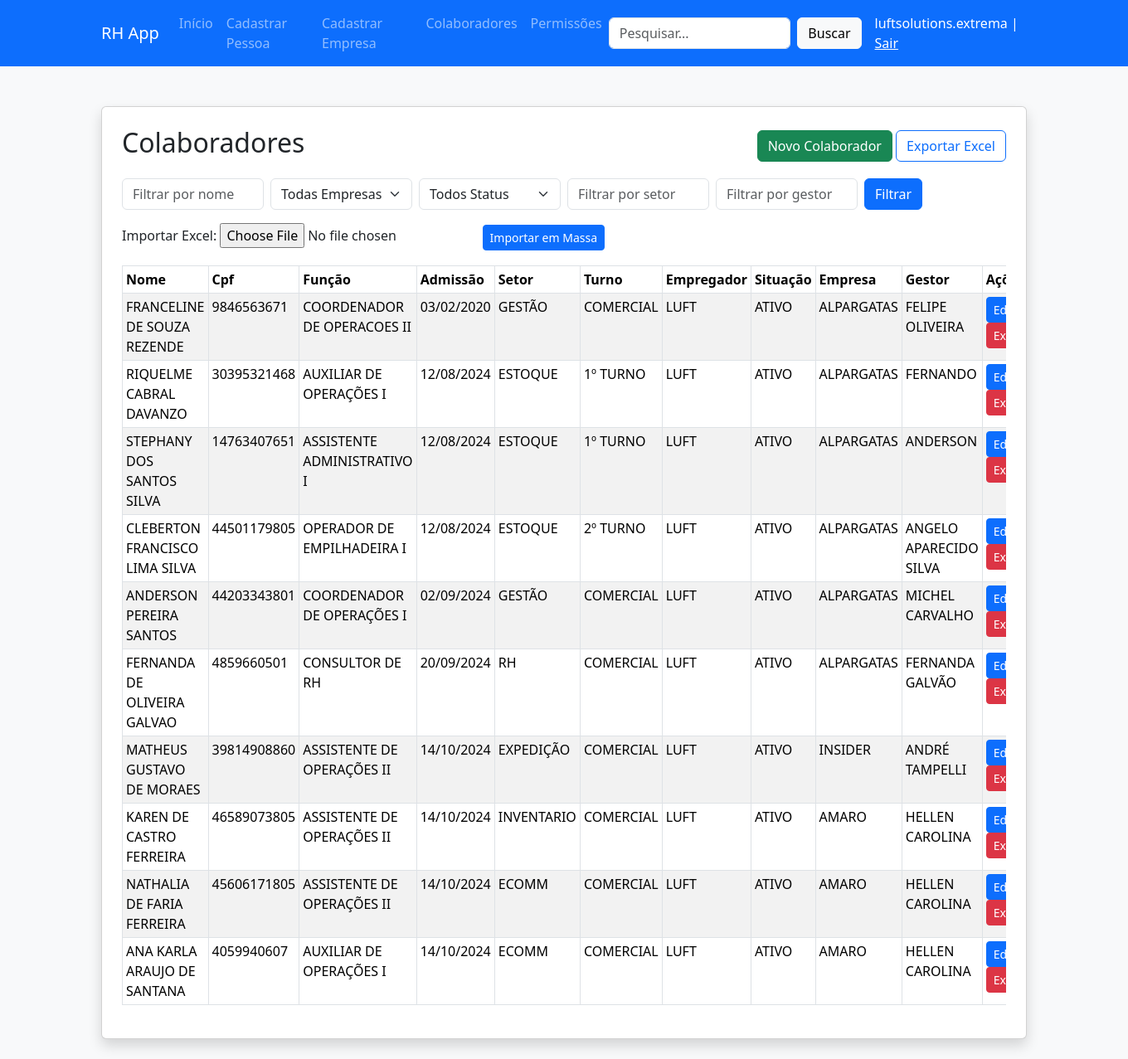
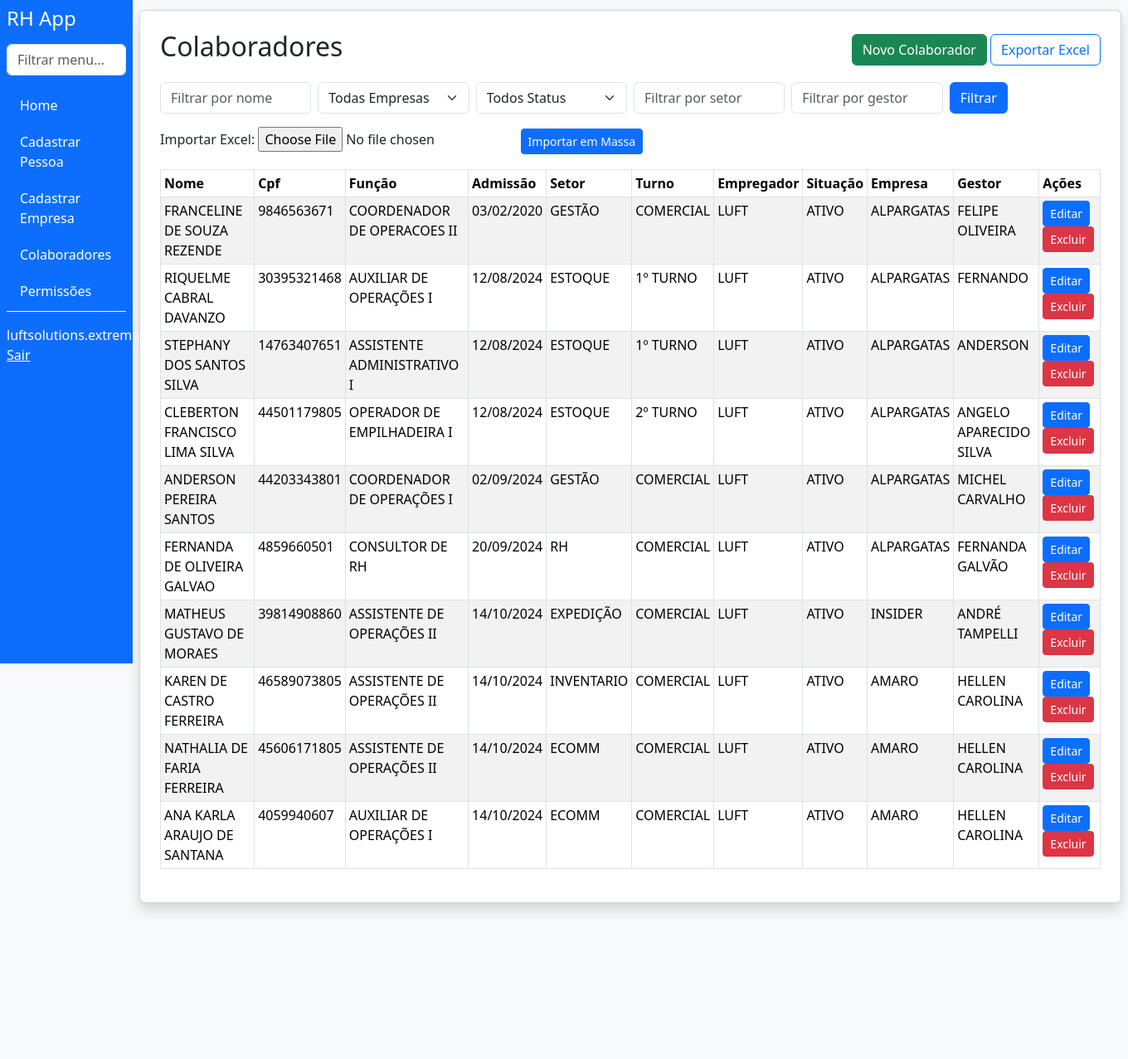
Before and after one commit to Andersonps-dev/AppRH, a Flask app: page /colaboradores in a window 1360 px wide. Shown: the whole page at 83% size. After the commit the page ends 1100 px from the top, so only its background shows below. Run offline with Flask 3, Linux system fonts and the light colour scheme; a user stored in the database is signed in; parts of the project's set-up code (start-up, migrations or seed data) failed here and were passed over.

Commit message:
Refactor templates to use block inheritance for better structure and maintainability; update CSS for improved layout and styling consistency.

```diff
--- a/app-login/app.py
+++ b/app-login/app.py
@@ -8,6 +8,7 @@ from datetime import datetime
 import io
 
 app = Flask(__name__)
+
 app.config['SECRET_KEY'] = 'admin_anderson_luft'
 app.config['SQLALCHEMY_DATABASE_URI'] = 'sqlite:///database.db'
 app.config['SQLALCHEMY_TRACK_MODIFICATIONS'] = False
@@ -15,9 +16,8 @@ app.config['SQLALCHEMY_TRACK_MODIFICATIONS'] = False
 db.init_app(app)
 
 load_dotenv()
-# Ajuste para garantir que as variáveis estejam em maiúsculo
-MASTER_USER = os.getenv('MASTER_USER') or os.getenv('master_user')
-MASTER_PASS = os.getenv('MASTER_PASS') or os.getenv('master_pass')
+MASTER_USER = os.getenv('master_user')
+MASTER_PASS = os.getenv('master_pass')
 
 if not MASTER_USER or not MASTER_PASS:
     raise RuntimeError("MASTER_USER e MASTER_PASS precisam estar definidos no .env")
@@ -27,9 +27,7 @@ PERMISSIONS = [
     ('can_access_register_person', 'Acessa Cadastro Pessoa'),
     ('can_access_register_company', 'Acessa Cadastro Empresa'),
     ('can_access_colaboradores', 'Acessa Colaboradores'),
-    ('can_access_permissions', 'Acessa Permissões'),  # Adiciona permissão para tela de Permissões
-    # Adicione novas permissões aqui, exemplo:
-    # ('can_access_presenca', 'Acessa Presença'),
+    ('can_access_permissions', 'Acessa Permissões'),
 ]
 
 @app.route('/')
@@ -52,7 +50,7 @@ def login():
 
         if user and check_password_hash(user.password, password):
             session['user_id'] = user.id
-            session['company_id'] = company_id  # Salva empresa selecionada na sessão
+            session['company_id'] = company_id
             return redirect(url_for('index'))
         else:
             error = 'Usuário, senha ou empresa inválidos.'
@@ -175,14 +173,6 @@ def delete_company(company_id):
     db.session.commit()
     flash('Empresa excluída com sucesso!')
     return redirect(url_for('register_company'))
-
-@app.route('/search')
-def search():
-    if g.user is None:
-        return redirect(url_for('login'))
-    query = request.args.get('q', '')
-    # Aqui você pode adicionar lógica de busca
-    return render_template('search_results.html', query=query, user=g.user)
 
 @app.route('/logout')
 def logout():
--- a/app-login/templates/colaboradores.html
+++ b/app-login/templates/colaboradores.html
@@ -7,8 +7,8 @@
     <script src="https://cdn.jsdelivr.net/npm/bootstrap@5.3.3/dist/js/bootstrap.bundle.min.js"></script>
 </head>
 <body class="bg-light">
-    {% include 'navbar.html' %}
-    <div class="container mt-5">
+    {% extends "navbar.html" %}
+    {% block content %}
     <div class="card shadow p-4 mb-4">
         <div class="d-flex justify-content-between align-items-center mb-3">
             <h2>Colaboradores</h2>
--- a/app-login/templates/edit_user.html
+++ b/app-login/templates/edit_user.html
@@ -6,9 +6,10 @@
     <link href="https://cdn.jsdelivr.net/npm/bootstrap@5.3.3/dist/css/bootstrap.min.css" rel="stylesheet">
 </head>
 <body class="bg-light">
-    {% include 'navbar.html' %}
+    {% extends "navbar.html" %}
+    {% block content %}
     <div class="container mt-5">
-        <div class="card shadow p-4">
+        <div class="card shadow p-4 mb-4">
             <h2 class="mb-4">Editar Usuário</h2>
             <form method="POST">
                 <div class="mb-3">
@@ -49,5 +50,6 @@
             </form>
         </div>
     </div>
+    {% endblock %}
 </body>
 </html>
--- a/app-login/templates/navbar.html
+++ b/app-login/templates/navbar.html
@@ -1,46 +1,60 @@
-<nav class="navbar navbar-expand-lg navbar-dark bg-primary mb-4">
-  <div class="container">
-    <a class="navbar-brand" href="{{ url_for('index') }}">RH App</a>
-    <button class="navbar-toggler" type="button" data-bs-toggle="collapse" data-bs-target="#navbarNav">
-      <span class="navbar-toggler-icon"></span>
-    </button>
-    <div class="collapse navbar-collapse" id="navbarNav">
-      <ul class="navbar-nav me-auto mb-2 mb-lg-0">
+<div class="d-flex">
+  <!-- Sidebar -->
+  <nav class="sidebar bg-primary text-white vh-100 p-2" style="width: 200px; min-width: 160px;">
+    <h4 class="mb-3">RH App</h4>
+    <input class="form-control mb-3" type="text" id="menuSearch" placeholder="Filtrar menu...">
+    <ul class="nav flex-column" id="sidebarMenu">
       {% if user and has_permission(user, 'can_access_index') %}
-        <li class="nav-item">
-          <a class="nav-link" href="{{ url_for('index') }}">Início</a>
+      <li class="nav-item mb-1">
+        <a class="nav-link text-white" href="{{ url_for('index') }}">Home</a>
       </li>
       {% endif %}
       {% if user and has_permission(user, 'can_access_register_person') %}
-        <li class="nav-item">
-          <a class="nav-link" href="{{ url_for('register_person') }}">Cadastrar Pessoa</a>
+      <li class="nav-item mb-1">
+        <a class="nav-link text-white" href="{{ url_for('register_person') }}">Cadastrar Pessoa</a>
       </li>
       {% endif %}
       {% if user and has_permission(user, 'can_access_register_company') %}
-        <li class="nav-item">
-          <a class="nav-link" href="{{ url_for('register_company') }}">Cadastrar Empresa</a>
+      <li class="nav-item mb-1">
+        <a class="nav-link text-white" href="{{ url_for('register_company') }}">Cadastrar Empresa</a>
       </li>
       {% endif %}
       {% if user and has_permission(user, 'can_access_colaboradores') %}
-        <li class="nav-item">
-          <a class="nav-link" href="{{ url_for('colaboradores') }}">Colaboradores</a>
+      <li class="nav-item mb-1">
+        <a class="nav-link text-white" href="{{ url_for('colaboradores') }}">Colaboradores</a>
       </li>
       {% endif %}
       {% if user and (user.role == 'admin' or user.role == 'master' or user.username == 'luftsolutions.extrema') %}
-        <li class="nav-item">
-          <a class="nav-link" href="{{ url_for('permissions') }}">Permissões</a>
+      <li class="nav-item mb-1">
+        <a class="nav-link text-white" href="{{ url_for('permissions') }}">Permissões</a>
       </li>
       {% endif %}
     </ul>
-      <form class="d-flex me-3" action="{{ url_for('search') }}" method="get">
-        <input class="form-control me-2" type="text" name="q" placeholder="Pesquisar...">
-        <button class="btn btn-light" type="submit">Buscar</button>
-      </form>
-      <span class="navbar-text text-white">
+    <div class="mt-auto pt-3 border-top border-light">
       {% if user %}
-          {{ user.username }} | <a href="{{ url_for('logout') }}" class="text-white text-decoration-underline">Sair</a>
+        <span>{{ user.username }}</span><br>
+        <a href="{{ url_for('logout') }}" class="text-white text-decoration-underline">Sair</a>
       {% endif %}
-      </span>
+    </div>
+  </nav>
+  <!-- /Sidebar -->
+
+  <!-- Conteúdo principal -->
+  <div class="flex-grow-1" style="min-height: 100vh; padding: 12px 8px 8px 8px;">
+    {% block content %}{% endblock %}
   </div>
 </div>
-</nav>
+<script>
+  // Filtro do menu lateral em tempo real
+  document.addEventListener('DOMContentLoaded', function() {
+    const input = document.getElementById('menuSearch');
+    const menu = document.getElementById('sidebarMenu');
+    input.addEventListener('input', function() {
+      const val = input.value.toLowerCase();
+      menu.querySelectorAll('li').forEach(function(li) {
+        const text = li.innerText.toLowerCase();
+        li.style.display = text.includes(val) ? '' : 'none';
+      });
+    });
+  });
+</script>
--- a/app-login/templates/permissions.html
+++ b/app-login/templates/permissions.html
@@ -6,9 +6,10 @@
     <link href="https://cdn.jsdelivr.net/npm/bootstrap@5.3.3/dist/css/bootstrap.min.css" rel="stylesheet">
 </head>
 <body class="bg-light">
-    {% include 'navbar.html' %}
+    {% extends "navbar.html" %}
+    {% block content %}
     <div class="container mt-5">
-        <div class="card shadow p-4">
+        <div class="card shadow p-4 mb-4">
             <h2 class="mb-4">Definir Permissões por Cargo</h2>
             <form method="POST">
                 <table class="table table-bordered">
@@ -52,5 +53,6 @@
             {% endwith %}
         </div>
     </div>
+    {% endblock %}
 </body>
 </html>
--- a/app-login/templates/register_person.html
+++ b/app-login/templates/register_person.html
@@ -6,7 +6,8 @@
     <link href="https://cdn.jsdelivr.net/npm/bootstrap@5.3.3/dist/css/bootstrap.min.css" rel="stylesheet">
 </head>
 <body class="bg-light">
-    {% include 'navbar.html' %}
+    {% extends "navbar.html" %}
+    {% block content %}
     <div class="container mt-5">
         <div class="card shadow p-4 mb-4">
             <h2 class="mb-4">Cadastrar Usuário</h2>
@@ -119,5 +120,6 @@
             </table>
         </div>
     </div>
+    {% endblock %}
 </body>
 </html>
```
Also changed, not shown: other parts of app-login/templates/colaboradores.html (+16 -11 lines), app-login/static/style.css (+16 -11 lines), app-login/templates/edit_colaborador.html (+16 -4 lines), app-login/templates/edit_company.html (+8 -5 lines), app-login/templates/index.html (+4 -3 lines), app-login/templates/register_company.html (+10 -4 lines). Lines whose indentation alone changed are shown as unchanged.
